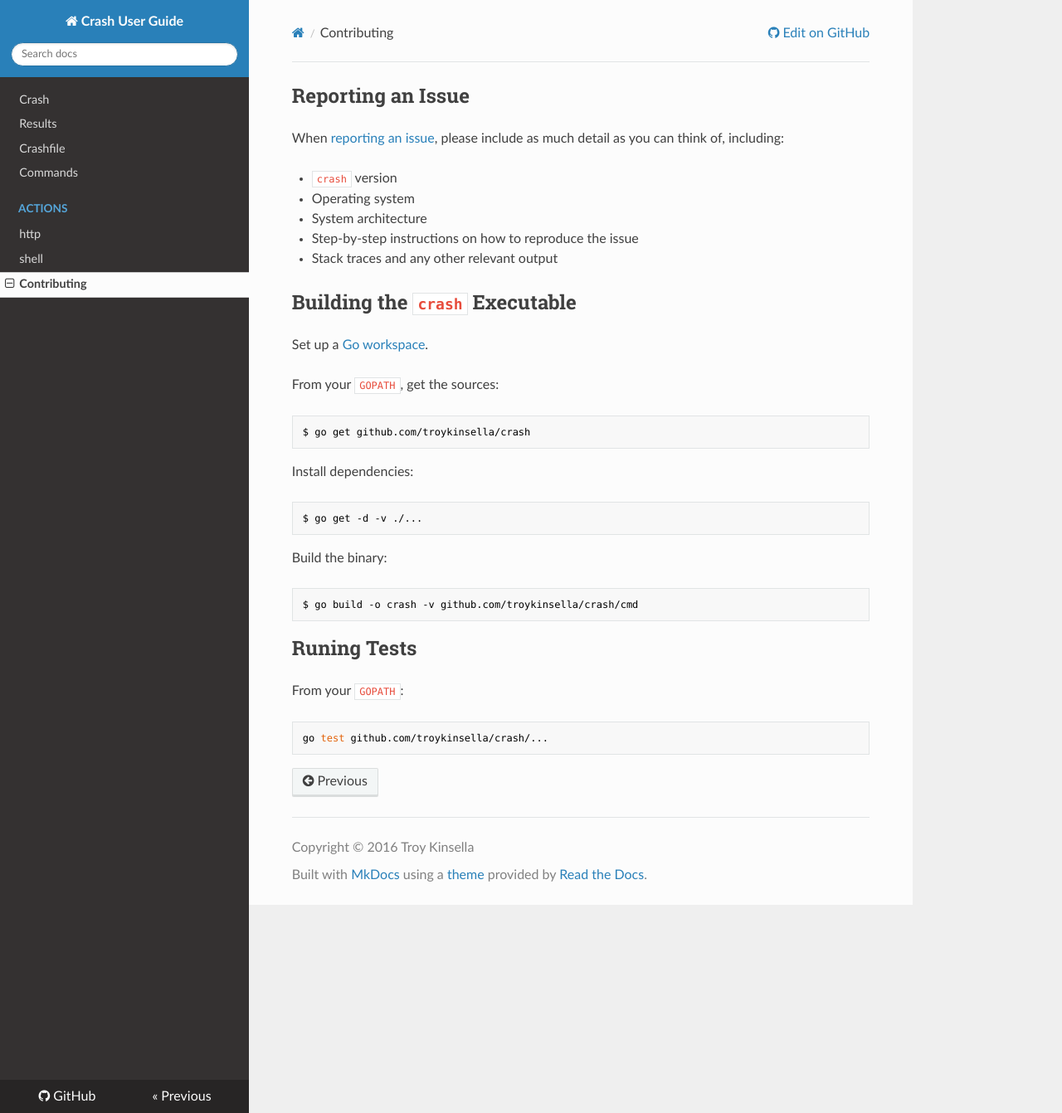
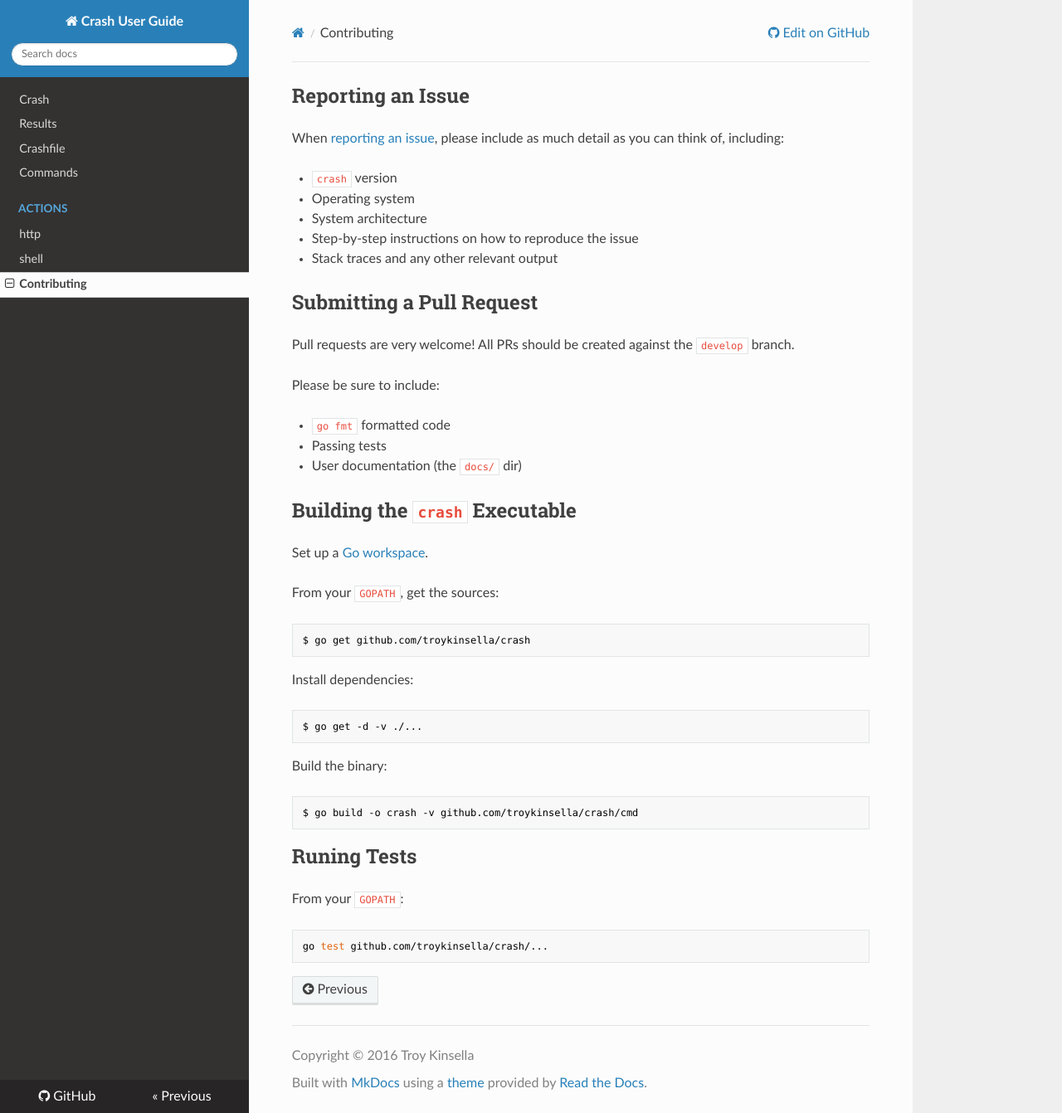
Before and after one commit to troykinsella/crash, an MkDocs documentation site: the page built from docs/contributing.md, in a window 1280 px wide and 1342 px high. Shown: the whole window at 83% size. Built offline with MkDocs 1.6.1, drawn with Linux system fonts in a browser that asks for light colours; nearby versions of some CDN libraries; old or Windows-style settings are respelled for this version of MkDocs.

Commit message:
Doc betterness

```diff
--- a/docs/contributing.md
+++ b/docs/contributing.md
@@ -9,6 +9,16 @@ detail as you can think of, including:
 * System architecture
 * Step-by-step instructions on how to reproduce the issue
 * Stack traces and any other relevant output
+
+## Submitting a Pull Request
+
+Pull requests are very welcome! All PRs should be created against the `develop` branch.
+
+Please be sure to include:
+
+* `go fmt` formatted code
+* Passing tests
+* User documentation (the `docs/` dir)
 
 ## Building the `crash` Executable
 
```
Also changed, not shown: docs/crashfile.md (+3 -3 lines).
